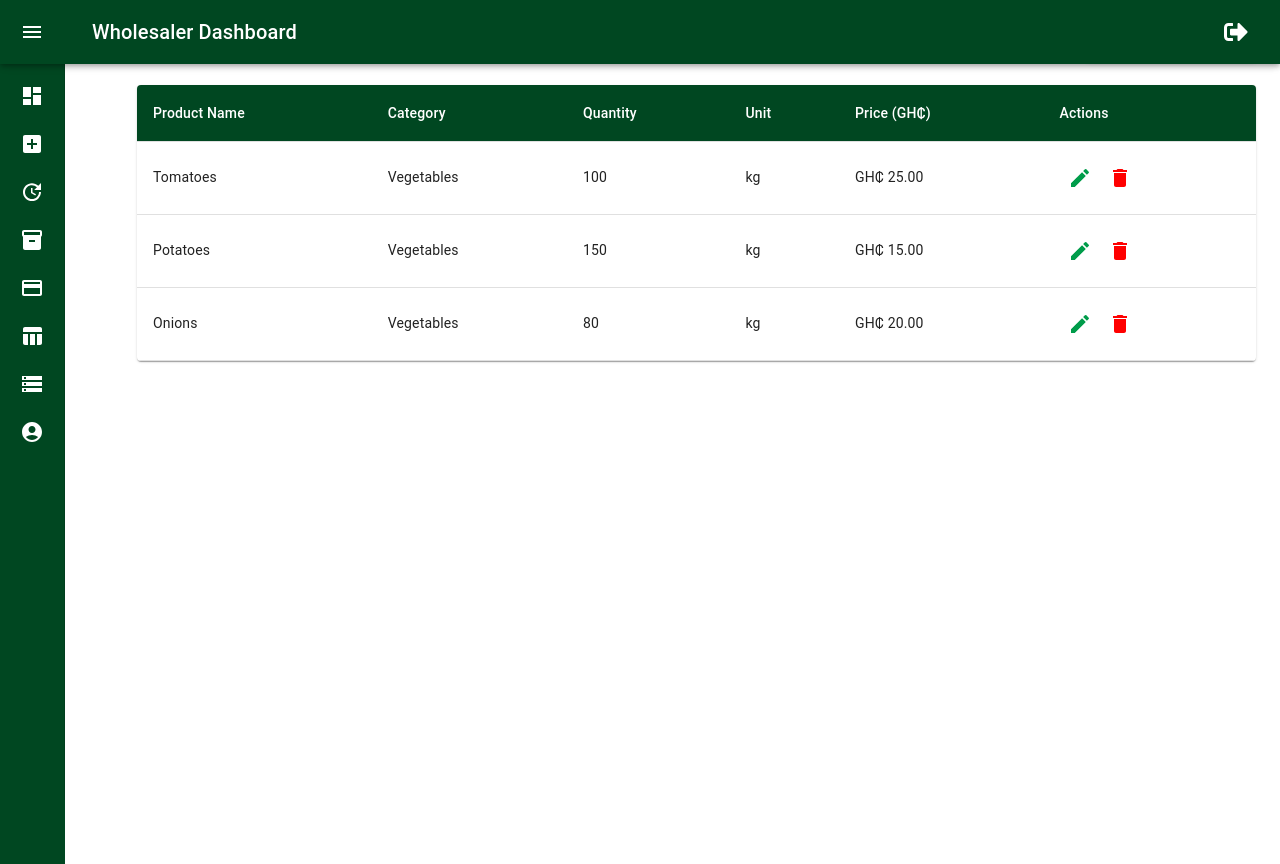
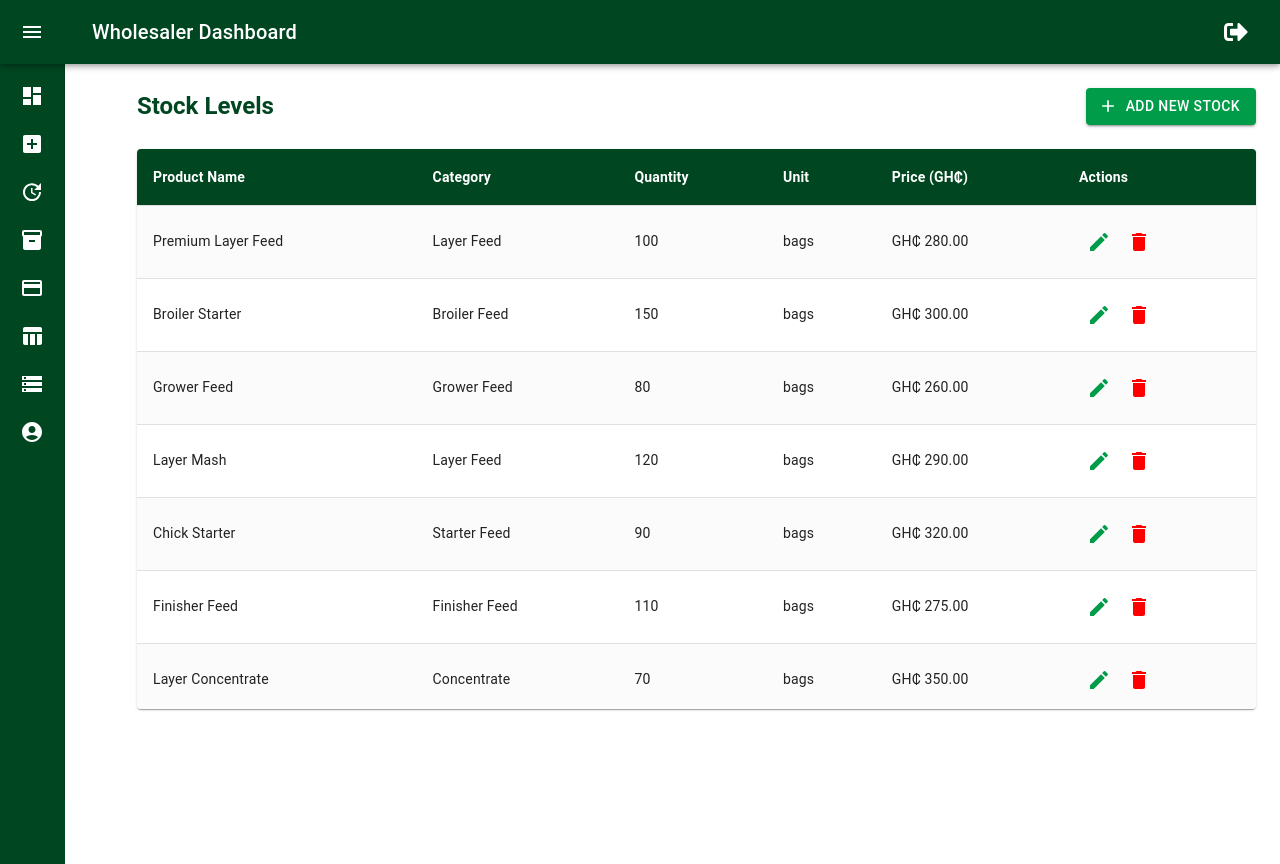
Before and after one commit to Farmera-Project/farmera-app, a React (Vite) app: page /wholesaler-dashboard/stock-levels in a window 1280 px wide. Built offline with nearby package versions, Linux system fonts and the light colour scheme.

Commit message:
added more stocks to the stock levels

```diff
--- a/src/pages/WholesalerDashboard/StockLevels.jsx
+++ b/src/pages/WholesalerDashboard/StockLevels.jsx
@@ -32,9 +32,16 @@ const formatPrice = (price) => {
 
 const StockLevels = () => {
   const [stocks, setStocks] = useState([
-    { id: 1, productName: 'Tomatoes', quantity: 100, unit: 'kg', price: 25.00, category: 'Vegetables' },
-    { id: 2, productName: 'Potatoes', quantity: 150, unit: 'kg', price: 15.00, category: 'Vegetables' },
-    { id: 3, productName: 'Onions', quantity: 80, unit: 'kg', price: 20.00, category: 'Vegetables' },
+    { id: 1, productName: 'Premium Layer Feed', quantity: 100, unit: 'bags', price: 280.00, category: 'Layer Feed' },
+    { id: 2, productName: 'Broiler Starter', quantity: 150, unit: 'bags', price: 300.00, category: 'Broiler Feed' },
+    { id: 3, productName: 'Grower Feed', quantity: 80, unit: 'bags', price: 260.00, category: 'Grower Feed' },
+    { id: 4, productName: 'Layer Mash', quantity: 120, unit: 'bags', price: 290.00, category: 'Layer Feed' },
+    { id: 5, productName: 'Chick Starter', quantity: 90, unit: 'bags', price: 320.00, category: 'Starter Feed' },
+    { id: 6, productName: 'Finisher Feed', quantity: 110, unit: 'bags', price: 275.00, category: 'Finisher Feed' },
+    { id: 7, productName: 'Layer Concentrate', quantity: 70, unit: 'bags', price: 350.00, category: 'Concentrate' },
+    { id: 8, productName: 'Broiler Finisher', quantity: 130, unit: 'bags', price: 285.00, category: 'Broiler Feed' },
+    { id: 9, productName: 'Pre-Starter Feed', quantity: 85, unit: 'bags', price: 330.00, category: 'Starter Feed' },
+    { id: 10, productName: 'Layer Pre-Mix', quantity: 60, unit: 'bags', price: 340.00, category: 'Pre-Mix' }
   ]);
 
   const [open, setOpen] = useState(false);
@@ -42,15 +49,23 @@ const StockLevels = () => {
   const [newStock, setNewStock] = useState({
     productName: '',
     quantity: '',
-    unit: 'kg',
+    unit: 'bags',
     price: '',
     category: ''
   });
 
   const [errors, setErrors] = useState({});
 
-  const units = ['kg', 'g', 'pieces', 'boxes', 'bags'];
-  const categories = ['Vegetables', 'Fruits', 'Grains', 'Other'];
+  const units = ['bags', 'kg', 'tons'];
+  const categories = [
+    'Layer Feed',
+    'Broiler Feed',
+    'Grower Feed',
+    'Starter Feed',
+    'Finisher Feed',
+    'Concentrate',
+    'Pre-Mix'
+  ];
 
   const validateForm = () => {
     const newErrors = {};
@@ -75,7 +90,7 @@ const StockLevels = () => {
       setNewStock({
         productName: '',
         quantity: '',
-        unit: 'kg',
+        unit: 'bags',
         price: '',
         category: ''
       });
@@ -122,7 +137,7 @@ const StockLevels = () => {
   };
 
   return (
-    <Box sx={{ width: '100%', p: 3 }}>
+    <Box sx={{ width: '100%', p: 3, mt: 8 }}>
       <Box sx={{ display: 'flex', justifyContent: 'space-between', alignItems: 'center', mb: 3 }}>
         <Typography variant="h5" color="#004721" fontWeight="bold">
           Stock Levels
@@ -137,21 +152,83 @@ const StockLevels = () => {
         </Button>
       </Box>
 
-      <TableContainer component={Paper} sx={{ mt: 2 }}>
-        <Table>
-          <TableHead sx={{ bgcolor: '#004721' }}>
+      <TableContainer
+        component={Paper}
+        sx={{
+          mt: 2,
+          maxHeight: '70vh',
+          overflow: 'auto'
+        }}
+      >
+        <Table stickyHeader>
+          <TableHead>
             <TableRow>
-              <TableCell sx={{ color: 'white' }}>Product Name</TableCell>
-              <TableCell sx={{ color: 'white' }}>Category</TableCell>
-              <TableCell sx={{ color: 'white' }}>Quantity</TableCell>
-              <TableCell sx={{ color: 'white' }}>Unit</TableCell>
-              <TableCell sx={{ color: 'white' }}>Price (GH₵)</TableCell>
-              <TableCell sx={{ color: 'white' }}>Actions</TableCell>
+              <TableCell
+                sx={{
+                  bgcolor: '#004721',
+                  color: 'white',
+                  fontWeight: 'bold'
+                }}
+              >
+                Product Name
+              </TableCell>
+              <TableCell
+                sx={{
+                  bgcolor: '#004721',
+                  color: 'white',
+                  fontWeight: 'bold'
+                }}
+              >
+                Category
+              </TableCell>
+              <TableCell
+                sx={{
+                  bgcolor: '#004721',
+                  color: 'white',
+                  fontWeight: 'bold'
+                }}
+              >
+                Quantity
+              </TableCell>
+              <TableCell
+                sx={{
+                  bgcolor: '#004721',
+                  color: 'white',
+                  fontWeight: 'bold'
+                }}
+              >
+                Unit
+              </TableCell>
+              <TableCell
+                sx={{
+                  bgcolor: '#004721',
+                  color: 'white',
+                  fontWeight: 'bold'
+                }}
+              >
+                Price (GH₵)
+              </TableCell>
+              <TableCell
+                sx={{
+                  bgcolor: '#004721',
+                  color: 'white',
+                  fontWeight: 'bold'
+                }}
+              >
+                Actions
+              </TableCell>
             </TableRow>
           </TableHead>
           <TableBody>
             {stocks.map((stock) => (
-              <TableRow key={stock.id}>
+              <TableRow
+                key={stock.id}
+                sx={{
+                  '&:nth-of-type(odd)': {
+                    backgroundColor: 'rgba(0, 71, 33, 0.02)',
+                  },
+                }}
+              >
                 <TableCell>{stock.productName}</TableCell>
                 <TableCell>{stock.category}</TableCell>
                 <TableCell>{stock.quantity}</TableCell>
```
